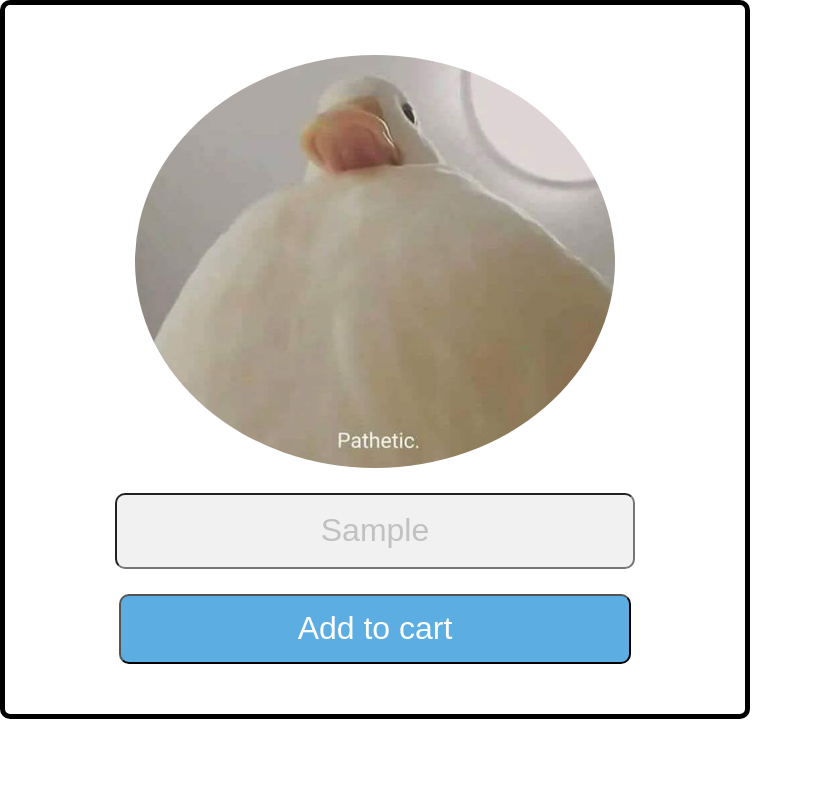
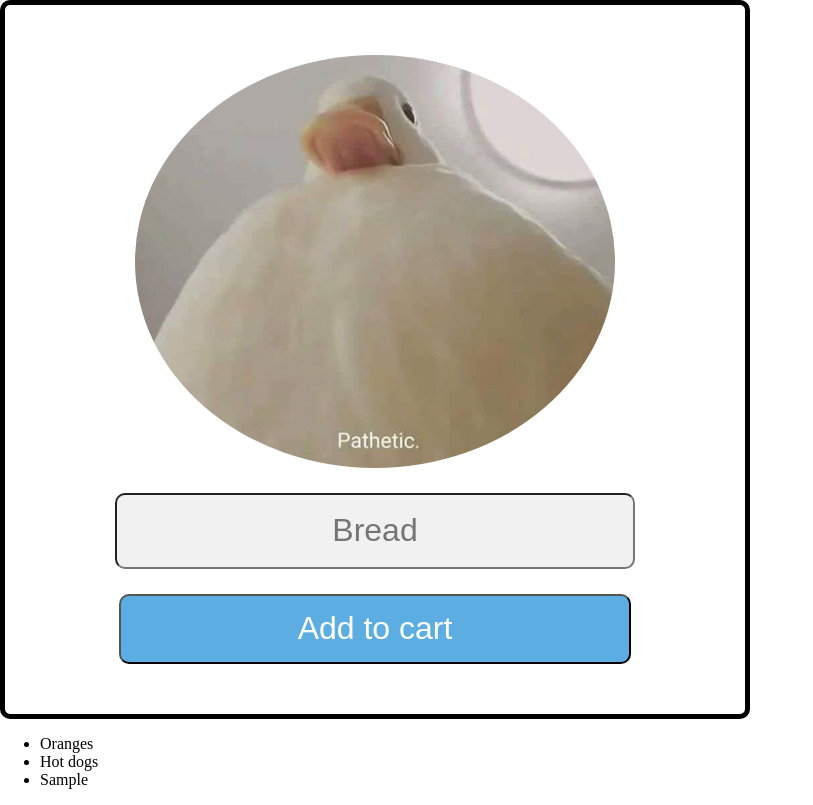
Before and after one commit to Miguel-Matos/db-test, a plain HTML site: page index.html in a window 1280 px wide. Both pictures are taken after typing "Sample" into the empty fields and a click on the button "Add to cart". Shown: the whole page, without its empty margins (0-813 px from the left). Drawn offline with Linux system fonts and the light colour scheme; no server answers.

Commit message:
added db

```diff
--- a/index.html
+++ b/index.html
@@ -12,8 +12,13 @@
     <img src="duck.jpeg" />
     <input type="text" id="input-field" placeholder="Bread">
     <button id="add-button">Add to cart</button>
-    <script src="index.js"></script>
   </div>
+  <ul id="shopping-list">
+    <li>Oranges</li>
+    <li>Hot dogs</li>
+  </ul>
 
+
+    <script src="index.js" type="module"></script>
 </body>
 </html>
--- a/index.js
+++ b/index.js
@@ -1,7 +1,26 @@
+import { initializeApp } from "https://www.gstatic.com/firebasejs/9.15.0/firebase-app.js"
+import { getDatabase, ref, push } from "https://www.gstatic.com/firebasejs/9.15.0/firebase-database.js"
+
+const appSettings = {
+  databaseURL: 'https://db-test-bdcbe-default-rtdb.firebaseio.com/'
+}
+
+const app = initializeApp(appSettings);
+const database = getDatabase(app);
+const items = ref(database, 'groceries');
+
 const inputVal = document.getElementById('input-field');
 
 const btn = document.getElementById('add-button');
 
+const list = document.getElementById("shopping-list");
+const li = document.createElement('li');
+
+
 btn.addEventListener('click', () => {
-  console.log(inputVal.value)
+  li.textContent = inputVal.value;
+  list.appendChild(li);
+  push(items, inputVal.value);
+
+  inputVal.value = '';
 })
```
